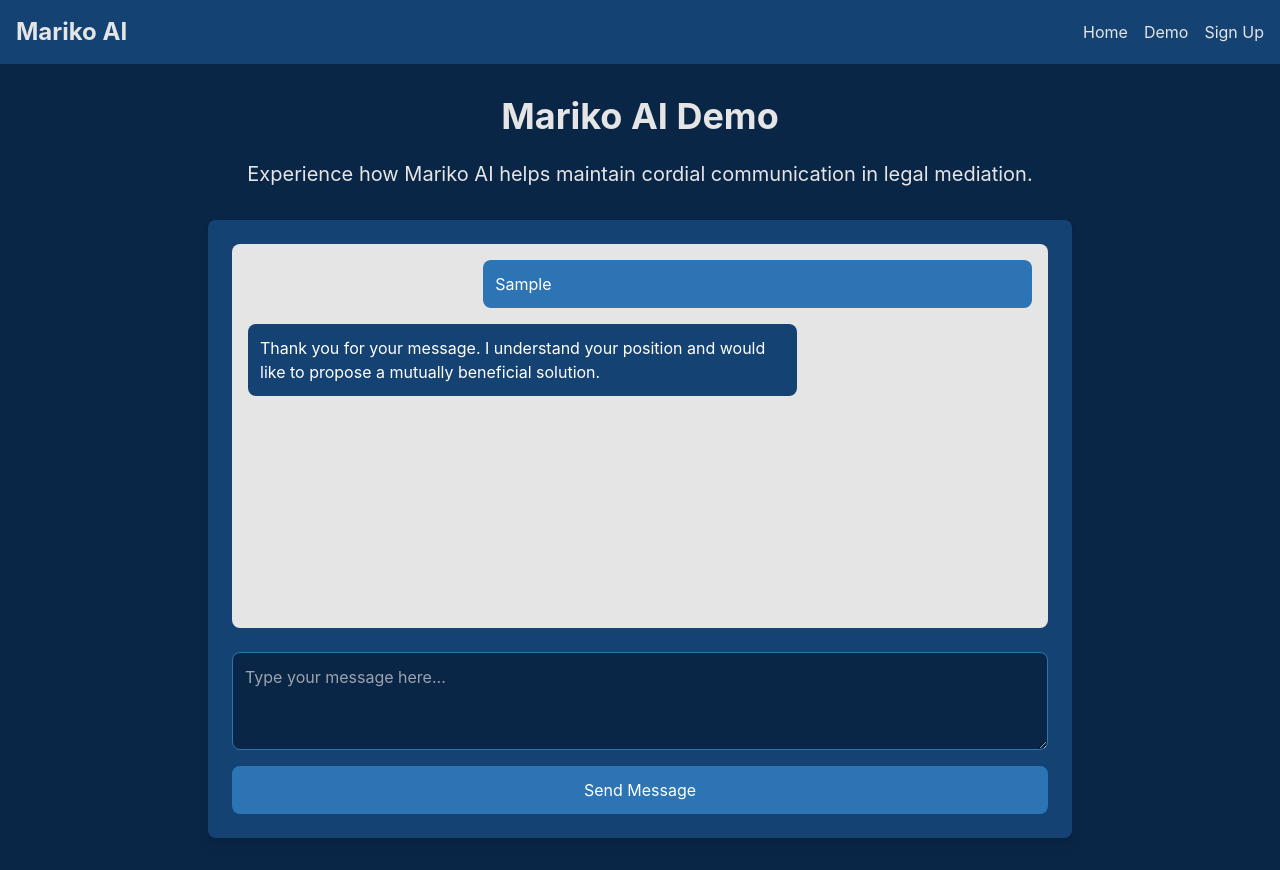
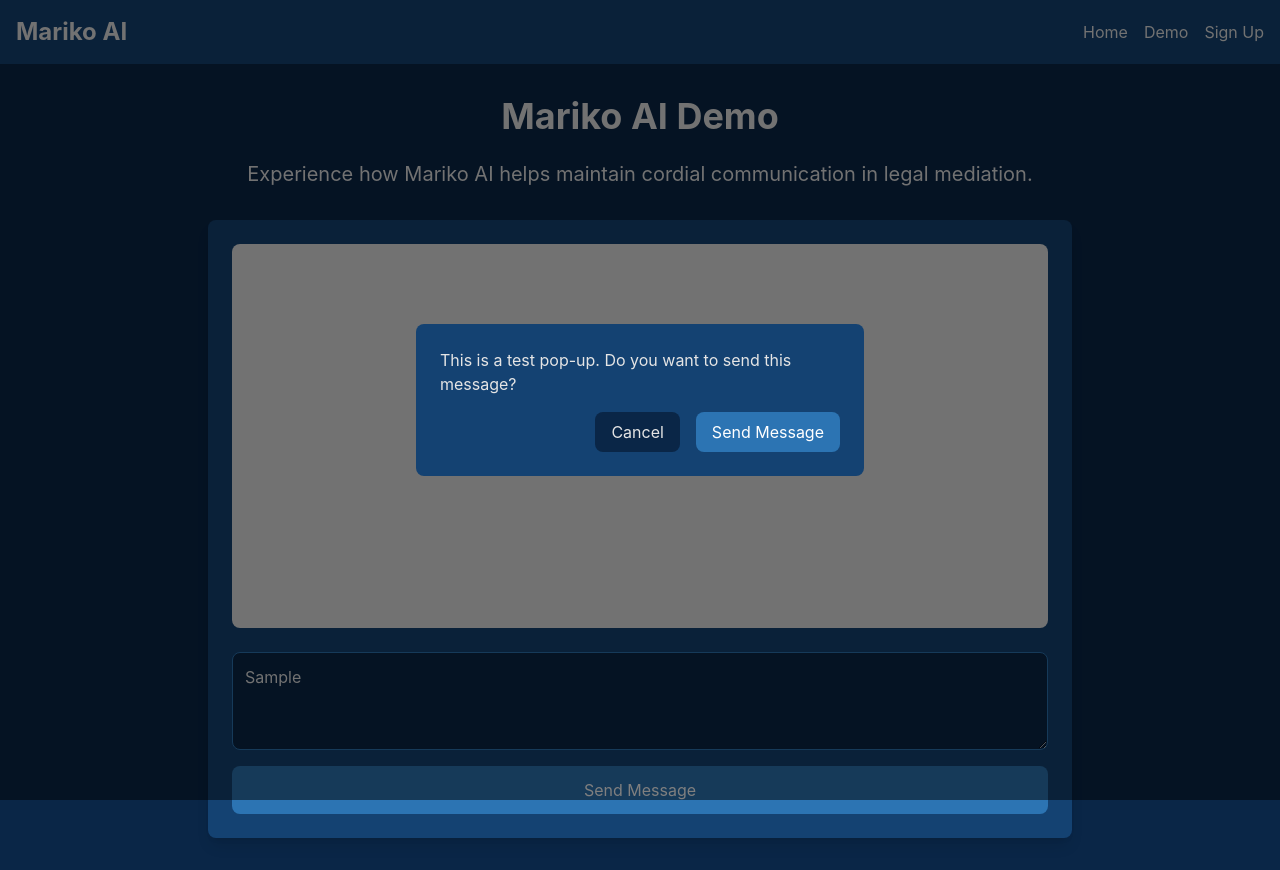
Before and after one commit to jonathan-politzki/Mariko-Legal, a React (Create React App) app: page /demo in a window 1280 px wide. Both pictures are taken after typing "Sample" into the empty fields and a click on the button "Send Message". Built offline with nearby package versions, Linux system fonts and the light colour scheme.

Commit message:
change pls work

```diff
--- a/src/components/ToneFilter.js
+++ b/src/components/ToneFilter.js
@@ -1,26 +1,17 @@
 import React, { useState } from 'react';
-import { detectTone } from '../utils/toneDetection';
 
 const ToneFilter = ({ inputValue, setInputValue, onSendMessage }) => {
-  const [showWarning, setShowWarning] = useState(false);
+  const [showPopup, setShowPopup] = useState(false);
 
   const handleSubmit = (e) => {
     e.preventDefault();
-    if (detectTone(inputValue)) {
-      setShowWarning(true);
-    } else {
-      sendMessage();
-    }
+    setShowPopup(true);
   };
 
-  const sendMessage = () => {
+  const handleSendAnyway = () => {
     onSendMessage(inputValue);
     setInputValue('');
-    setShowWarning(false);
-  };
-
-  const handleIgnoreWarning = () => {
-    sendMessage();
+    setShowPopup(false);
   };
 
   return (
@@ -35,16 +26,16 @@ const ToneFilter = ({ inputValue, setInputValue, onSendMessage }) => {
       <button type="submit" className="bg-accent text-white px-6 py-3 rounded-lg hover:bg-opacity-90 transition-colors">
         Send Message
       </button>
-      {showWarning && (
+      {showPopup && (
         <div className="fixed inset-0 bg-black bg-opacity-50 flex items-center justify-center z-50">
           <div className="bg-secondary p-6 rounded-lg max-w-md">
-            <p className="mb-4 text-light">Warning: Your message may contain an aggressive tone. Are you sure you want to send it?</p>
+            <p className="mb-4 text-light">This is a test pop-up. Do you want to send this message?</p>
             <div className="flex justify-end space-x-4">
-              <button onClick={() => setShowWarning(false)} className="bg-primary text-light px-4 py-2 rounded-lg">
-                Edit Message
+              <button onClick={() => setShowPopup(false)} className="bg-primary text-light px-4 py-2 rounded-lg">
+                Cancel
               </button>
-              <button onClick={handleIgnoreWarning} className="bg-accent text-white px-4 py-2 rounded-lg">
-                Send Anyway
+              <button onClick={handleSendAnyway} className="bg-accent text-white px-4 py-2 rounded-lg">
+                Send Message
               </button>
             </div>
           </div>
--- a/src/pages/DemoPage.js
+++ b/src/pages/DemoPage.js
@@ -10,7 +10,7 @@ const DemoPage = () => {
     setMessages([...messages, { text: message, sender: 'user' }]);
     setTimeout(() => {
       setMessages(prevMessages => [...prevMessages, {
-        text: "Thank you for your message. I understand your position and would like to propose a mutually beneficial solution.",
+        text: "Thank you for your message. This is a simulated response.",
         sender: 'bot'
       }]);
     }, 1000);
```
